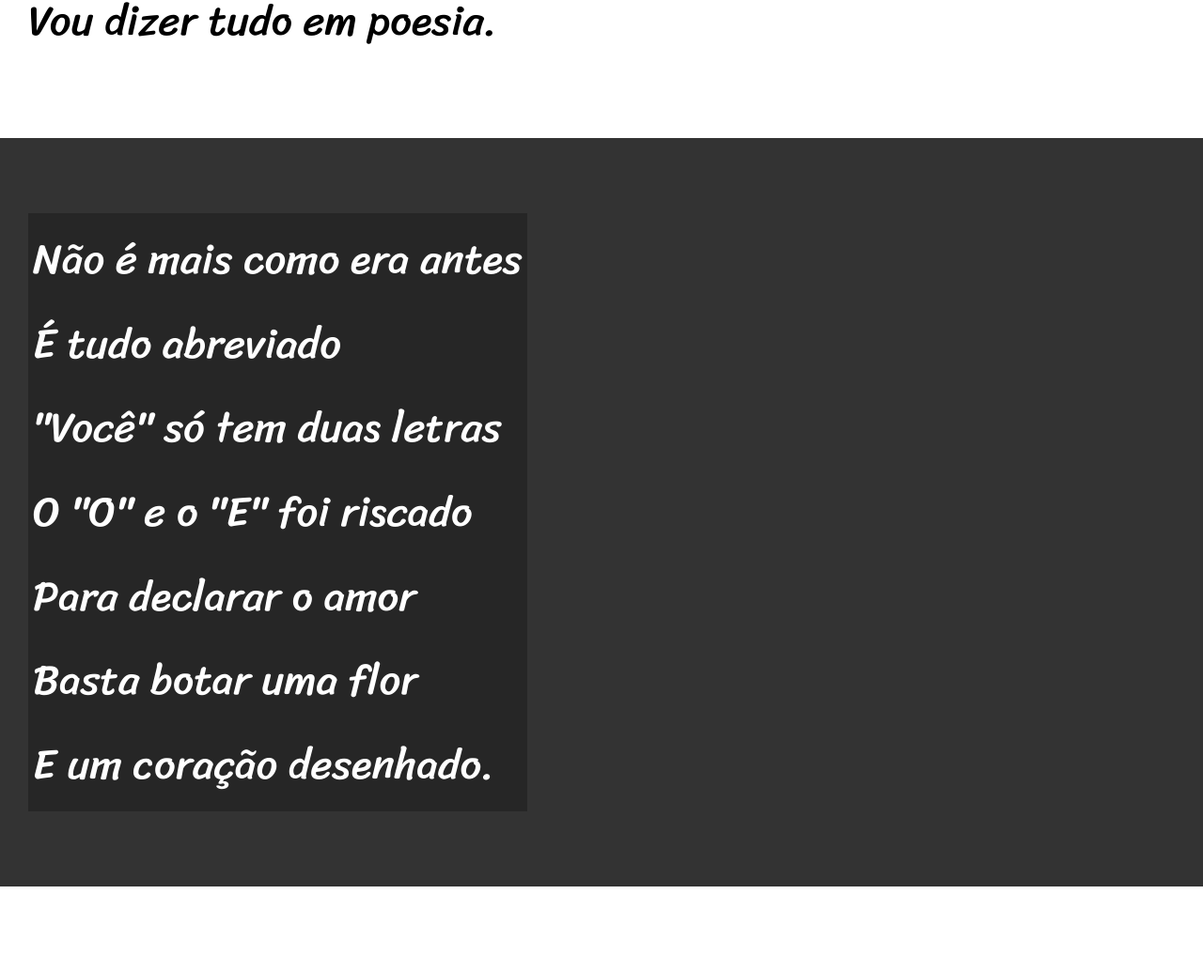
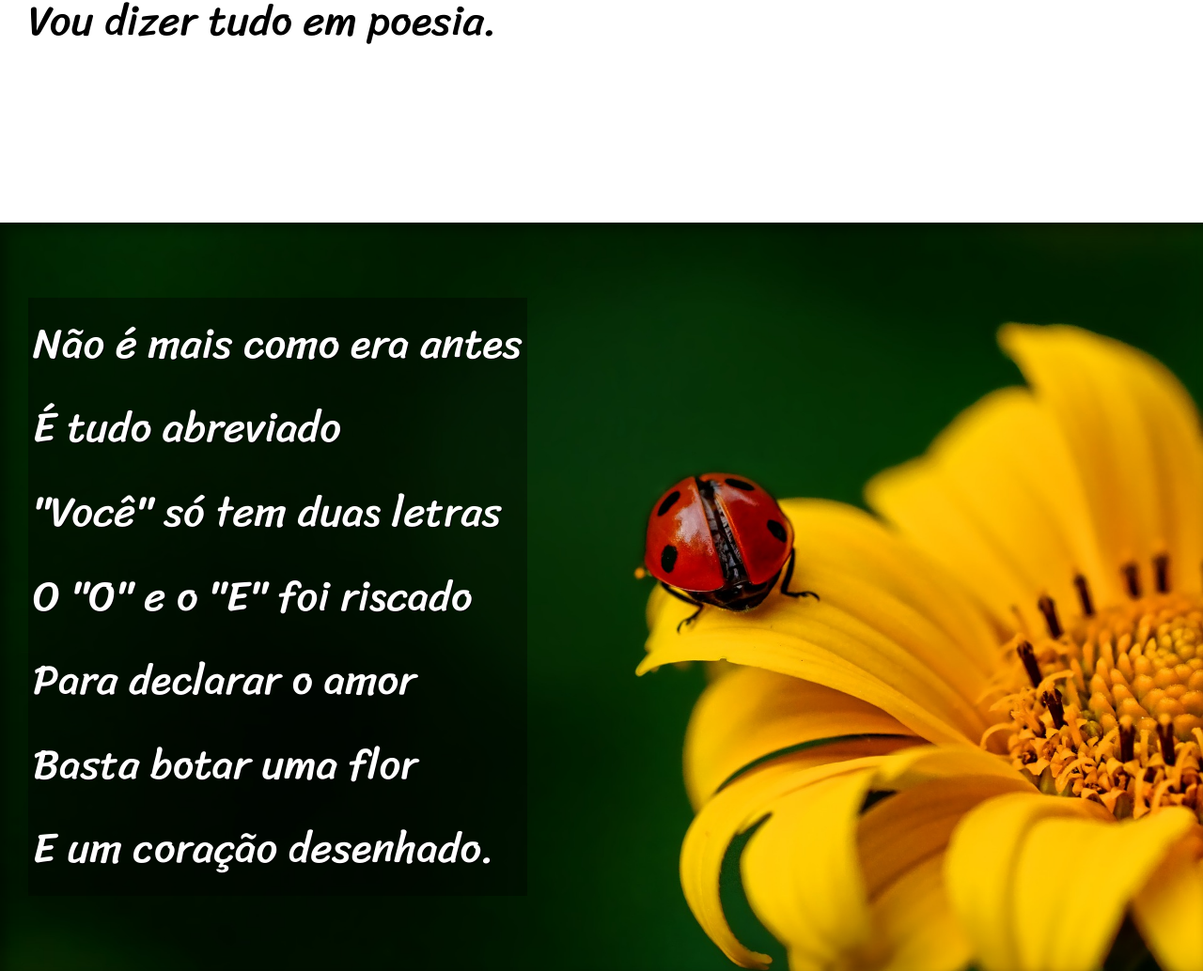
Before and after one commit to Lumus286/HTML-CSS-Desafios, a plain HTML site: page desafio 12/index.html in a window 1280 px wide. Shown: the part 900-1934 px from the top of the page at 94% size. Drawn offline with Linux system fonts and the light colour scheme.

Commit message:
Versão final do projeto cordel

```diff
--- a/desafio 12/estilo/style.css
+++ b/desafio 12/estilo/style.css
@@ -59,6 +59,10 @@
     font-size: 3.5vw;
 }
 
+section > p {
+    padding-bottom: 2em;
+}
+
 .normal {
     background-color: white;
 }
@@ -66,12 +70,25 @@
 .image {
     background-color: rgb(51, 51, 51);
     color: white;
+    box-shadow: inset 6px 6px 13px 0px rgba(0, 0, 0, 0.411);
+    background-attachment: fixed;
+    background-size: cover;
 }
 
 section.image > p {
-    background-color: rgba(0, 0, 0, 0.253);
+    background-color: rgba(0, 0, 0, 0.377);
     display: inline-block;
     padding: 5px;
+    text-shadow: 1px 1px 0px black;
+}
+
+section#img01 {
+    background-image: url(../imagens/background001.jpg);
+    background-position: right center;
+}
+
+section#img02 {
+    background-image: url(../imagens/background002.jpg);
 }
 
 footer {
--- a/desafio 12/index.html
+++ b/desafio 12/index.html
@@ -26,7 +26,7 @@
             </p>
         </section>
 
-        <section class="image">
+        <section class="image" id="img01">
             <p>
                 Não é mais como era antes <br>
                 É tudo abreviado <br>
@@ -60,7 +60,7 @@
             </p>
         </section>
 
-        <section class="image">
+        <section class="image" id="img02">
             <p>
                 Tenho saudade das cartas <br>
                 Escritas com a própria mão <br>
```
